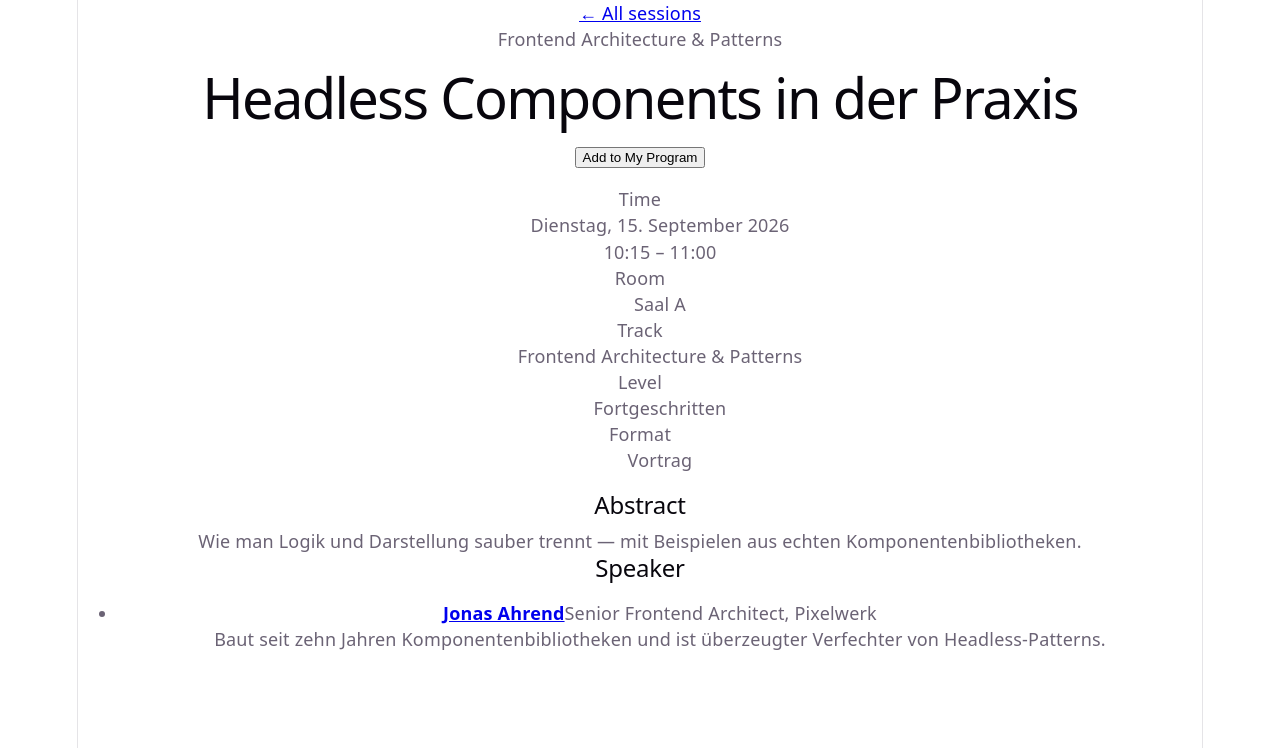
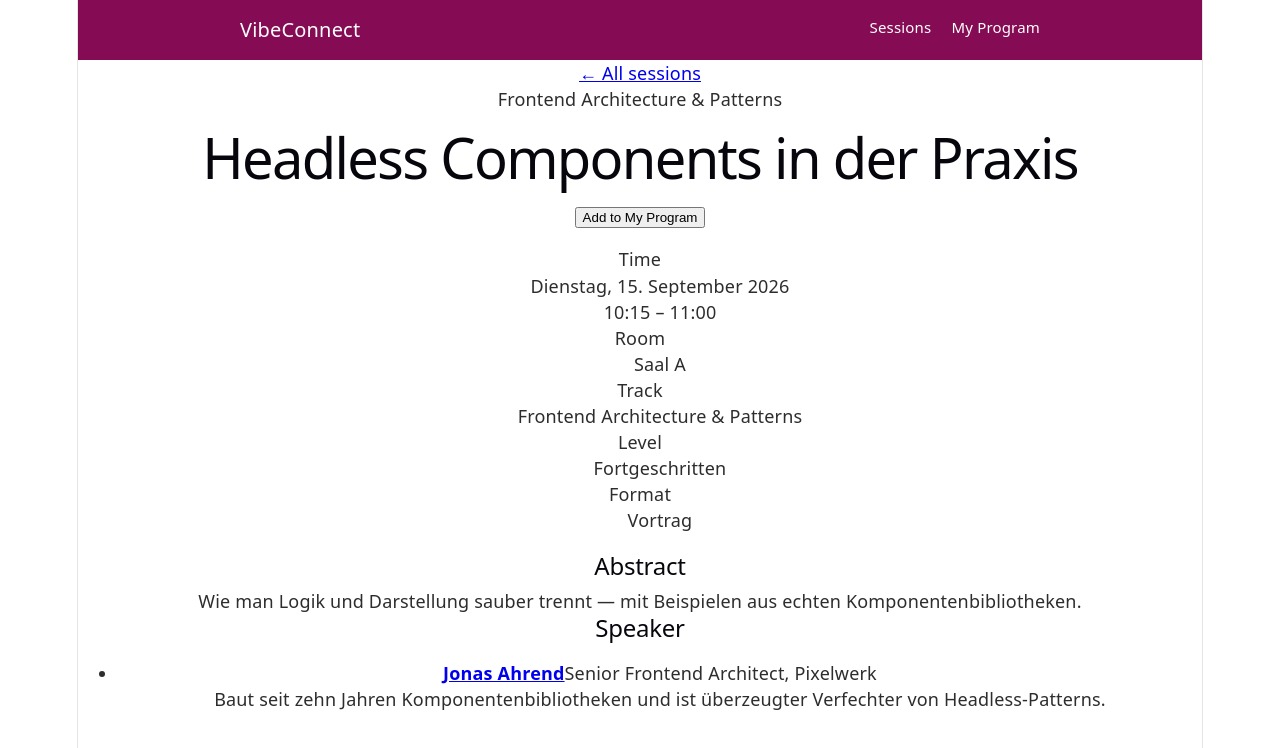
Before and after one commit to ct26m039/FRONT-assignment3, a Vue app: page /#/sessions/s02 in a window 1280 px wide. Shown: the top 748 px of the page. Built offline with nearby package versions, Linux system fonts and the light colour scheme.

Commit message:
Added Header Nametitel menu for sessions and My Program

```diff
--- a/src/App.vue
+++ b/src/App.vue
@@ -1,33 +1,28 @@
 <script setup lang="ts">
 import { RouterView } from 'vue-router'
+import Header from './components/Header.vue'
 </script>
 
 <template>
-    <RouterView />
+  <div class="app">
+    <Header />
+    <main>
+      <RouterView />
+    </main>
+  </div>
 </template>
 
 <style scoped>
-    h1 {
-        font-size: 2em;
-        color: #850c54;
-        text-align: center;
-    }
+.app {
+  min-height: 100vh;
+  background: var(--color-surface-base, #ffffff);
+  color: var(--color-text-primary, #2d2d2d);
+}
 
-    h2 {
-        color: #2d2d2d;
-    }
-
-    .app-container {
-        display: flex;
-        flex-direction: column;
-        align-items: center;
-        background-color: #dedede;
-    }
-
-    .conference-list-container {
-        display: flex;
-        flex-direction: column;
-        align-items: center;
-        background-color: #dedede;
-    }
+@media (prefers-color-scheme: dark) {
+  .app {
+    background: var(--color-surface-base, #212121);
+    color: var(--color-text-primary, #ffffff);
+  }
+}
 </style>
--- a/src/components/Header.vue
+++ b/src/components/Header.vue
@@ -1,11 +1,65 @@
 <script setup lang="ts">
-
+import { RouterLink } from 'vue-router'
 </script>
 
 <template>
+  <header class="app-header">
+    <div class="header-inner">
+      <RouterLink to="/" class="brand">VibeConnect</RouterLink>
 
+      <nav class="nav" aria-label="Main navigation">
+        <RouterLink to="/">Sessions</RouterLink>
+        <RouterLink to="/program">My Program</RouterLink>
+      </nav>
+    </div>
+  </header>
 </template>
 
 <style scoped>
+.app-header {
+  width: 100%;
+  background: var(--color-brand-primary, #850c54);
+  color: var(--color-text-on-brand, #ffffff);
+}
 
+.header-inner {
+  display: flex;
+  flex-wrap: wrap;
+  align-items: center;
+  justify-content: space-between;
+  gap: 8px 24px;
+  max-width: 800px;
+  margin: 0 auto;
+  padding: 14px 16px;
+}
+
+.brand {
+  color: inherit;
+  font-size: 20px;
+  font-weight: 500;
+  text-decoration: none;
+}
+
+.nav {
+  display: flex;
+  gap: 20px;
+}
+
+.nav a {
+  padding-bottom: 4px;
+  border-bottom: 2px solid transparent;
+  color: inherit;
+  font-size: 15px;
+  font-weight: 500;
+  text-decoration: none;
+}
+.nav a.router-link-exact-active {
+  border-bottom-color: currentColor;
+}
+
+.brand:focus-visible,
+.nav a:focus-visible {
+  outline: 2px solid var(--color-text-on-brand, #ffffff);
+  outline-offset: 3px;
+}
 </style>
```
